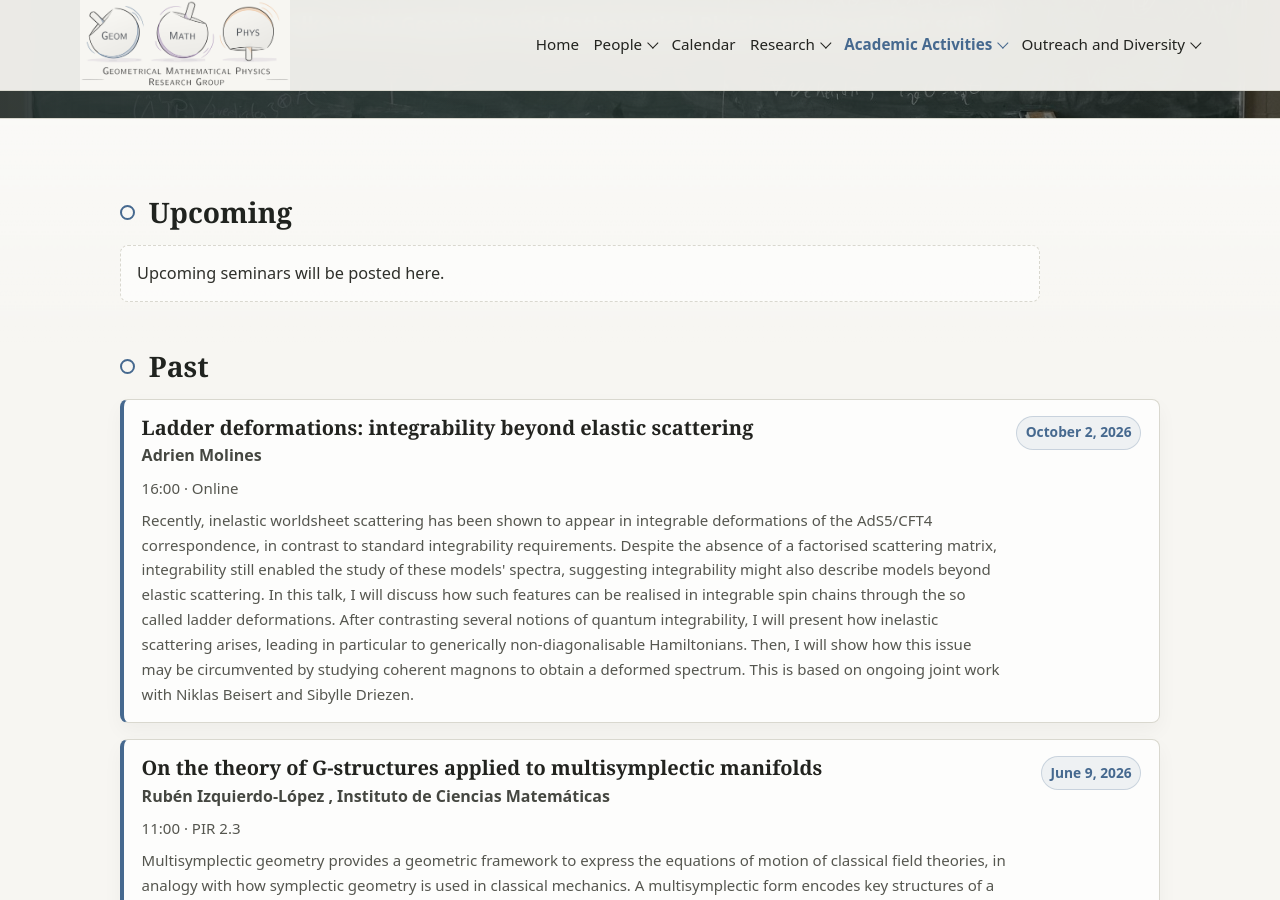
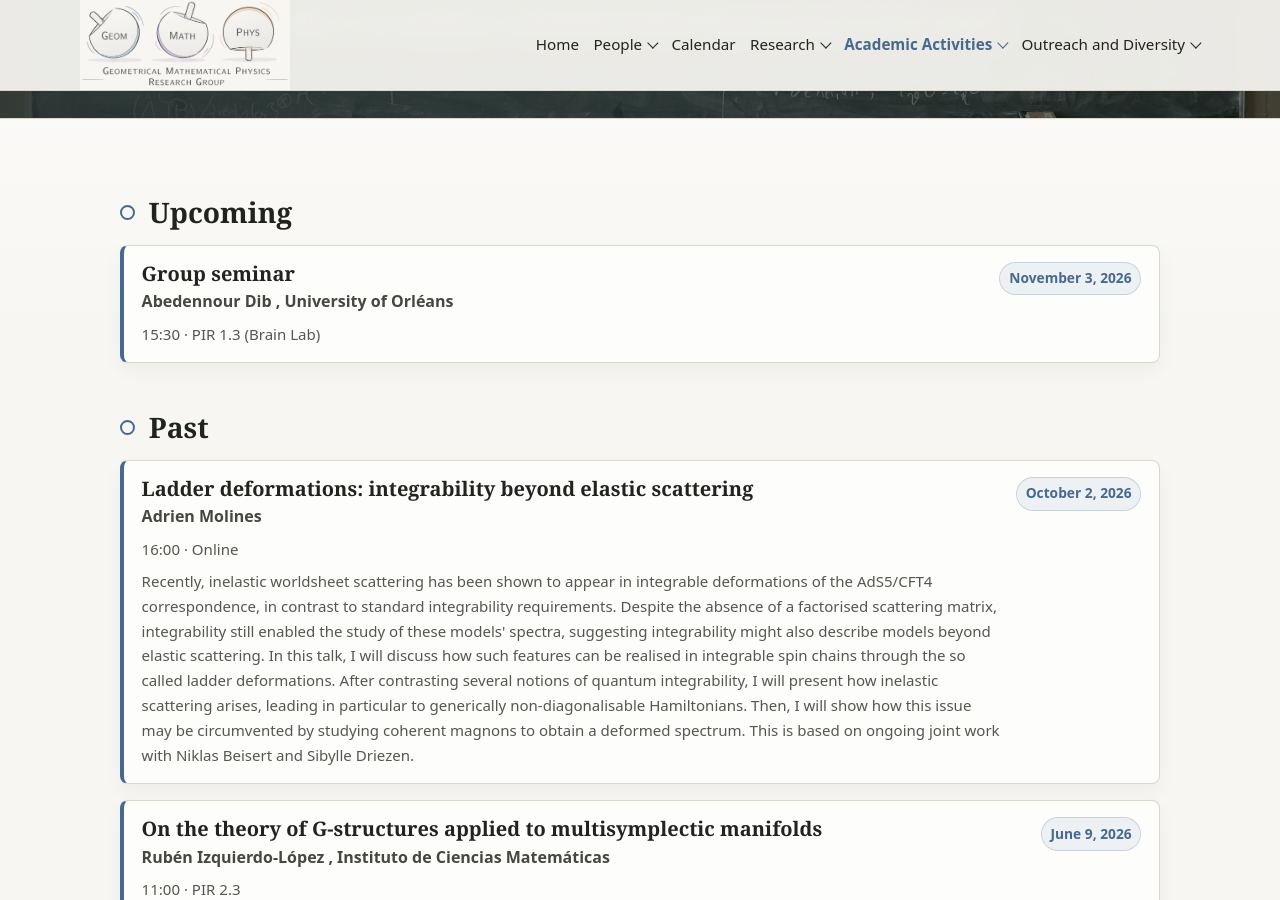
Before and after one commit to GeomMPhys/geommphys.github.io, a Jekyll site: the page built from seminars.md, in a window 1280 px wide and 900 px high, scrolled down 321 px. Built offline with Jekyll 4.4.1, drawn with Linux system fonts in a browser that asks for light colours.

Commit message:
added new seminar and visitor

```diff
--- a/_data/people.yml
+++ b/_data/people.yml
@@ -323,3 +323,7 @@ visitors:
   - id: miguel-navascues
     name: "Miguel Navascués"
     role: ""
+
+  - id: abedennour-dib
+    name: "Abedennour Dib"
+    role: ""
--- a/_data/research_visits.yml
+++ b/_data/research_visits.yml
@@ -16,6 +16,11 @@
 # ───────────────────────────────────────────────────────────────────
 
 visits:
+  - person: abedennour-dib
+    affiliation: "University of Orléans"
+    arrival: 2026-11-01
+    departure: 2026-11-07
+
   - person: markus-maier
     affiliation: "Munich School of Philosophy, Germany"
     arrival: 2026-03-26
--- a/_data/seminars.yml
+++ b/_data/seminars.yml
@@ -21,6 +21,12 @@
 # ───────────────────────────────────────────────────────────────────
 
 upcoming:
+  - title: "Group seminar"
+    speaker: "Abedennour Dib"
+    affiliation: "University of Orléans"
+    date: 2026-11-03
+    time: "15:30"
+    location: "PIR 1.3 (Brain Lab)"
 
 past:
   - title: "Ladder deformations: integrability beyond elastic scattering"
```
